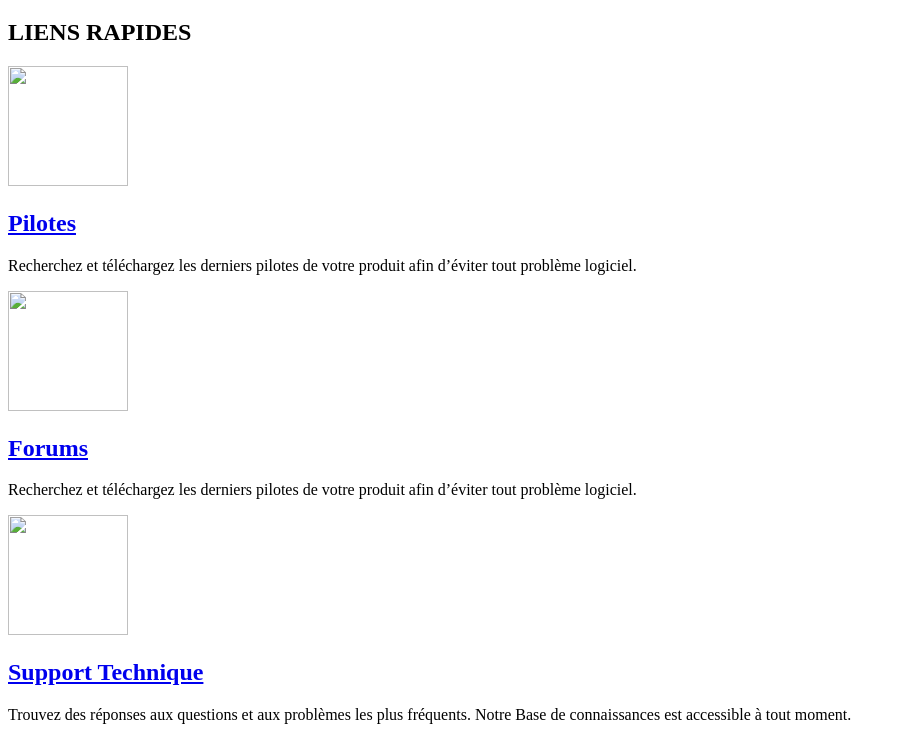
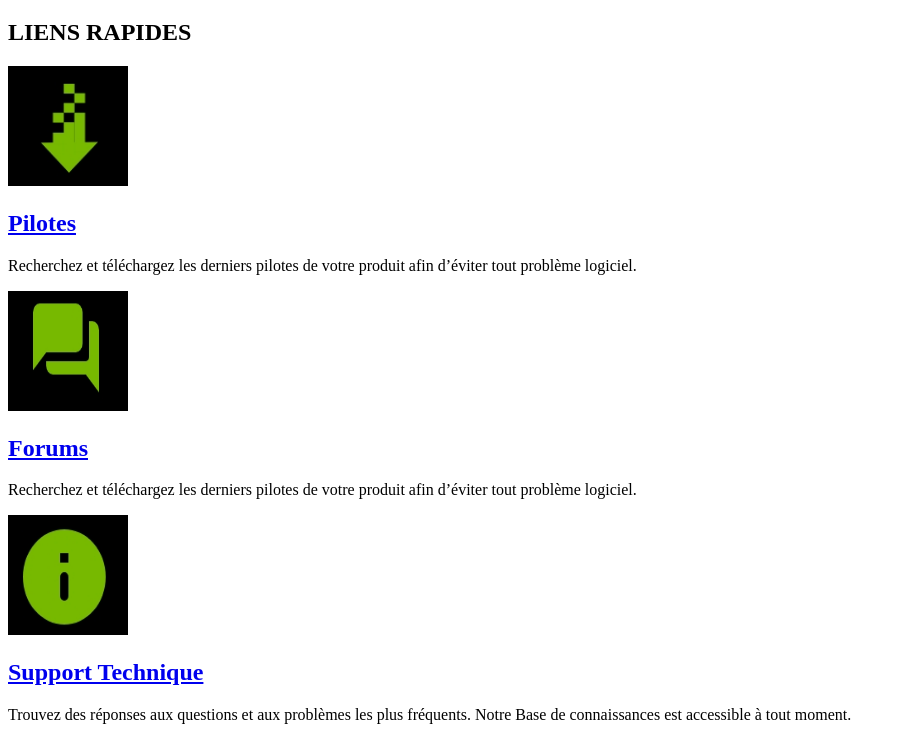
Before and after one commit to DCluseau/nvidia-web, a plain HTML site: page toky/homepage_body.html in a window 1280 px wide. Shown: the part 61-800 px from the top of the page, without its empty margins (0-906 px from the left). Drawn offline with Linux system fonts and the light colour scheme.

Commit message:
Modification Liaison drivers page et homepage

```diff
--- a/toky/homepage_body.html
+++ b/toky/homepage_body.html
@@ -1,7 +1,7 @@
 <!DOCTYPE html>
 <html>
 <head>
-    <link rel="stylesheet" href="styles.css">
+    <link rel="stylesheet" href="homepage_style.css">
 <title>Title of the document</title>
 </head>
 
@@ -12,8 +12,8 @@
     <div class="liens_rapides">
         <div>
             <div class="img_link">
-                <a href="https://www.nvidia.com/fr-fr/geforce/drivers/"><img src="/Nouveau dossier/nvidia-web/toky/img/driver.jpeg" alt=""width="120" height="120"></a>
-                <a href="https://www.nvidia.com/fr-fr/geforce/drivers/"><h2>Pilotes</h2></a>
+                <a href="../drivers_page/drivers.html"><img src="./img/driver.jpeg" alt=""width="120" height="120"></a>
+                <a href="../drivers_page/drivers.html"><h2>Pilotes</h2></a>
             </div>
 
             <ul class="toto">
@@ -26,7 +26,7 @@
         </div>
         <div>
             <div class="img_link">
-                <a href="https://www.nvidia.com/fr-fr/geforce/drivers/"><img src="/Nouveau dossier/nvidia-web/toky/img/forum.jpeg" alt=""width="120" height="120"></a>
+                <a href="https://www.nvidia.com/fr-fr/geforce/drivers/"><img src="./img/forum.jpeg" alt=""width="120" height="120"></a>
                 <a href="https://www.nvidia.com/fr-fr/geforce/drivers/"><h2>Forums</h2></a>
             </div>
 
@@ -36,7 +36,7 @@
         </div>
         <div>
             <div class="img_link">
-            <a href="https://www.nvidia.com/fr-fr/geforce/drivers/"><img src="/Nouveau dossier/nvidia-web/toky/img/support.jpeg" alt=""width="120" height="120"></a>
+            <a href="https://www.nvidia.com/fr-fr/geforce/drivers/"><img src="./img/support.jpeg" alt=""width="120" height="120"></a>
             <a href="https://www.nvidia.com/fr-fr/geforce/drivers/"><h2>Support Technique</h2></a>
             </div>
 
```
